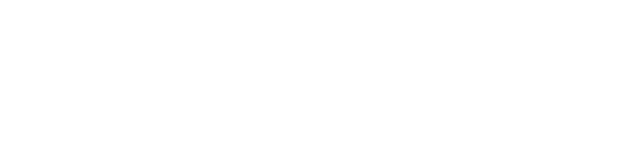
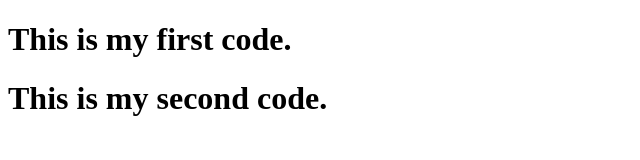
Before and after one commit to mashrur-rafiu/Practice-Laravel, a plain HTML site: page index.html in a window 1280 px wide. Shown: the whole page, without its empty margins (0-640 px from the left). Drawn offline with Linux system fonts and the light colour scheme.

Commit message:
Second code

```diff
--- a/index.html
+++ b/index.html
@@ -6,6 +6,7 @@
     <title>Document</title>
 </head>
 <body>
-
+    <h1>This is my first code.</h1>
+    <h1>This is my second code.</h1>
 </body>
 </html>
```
